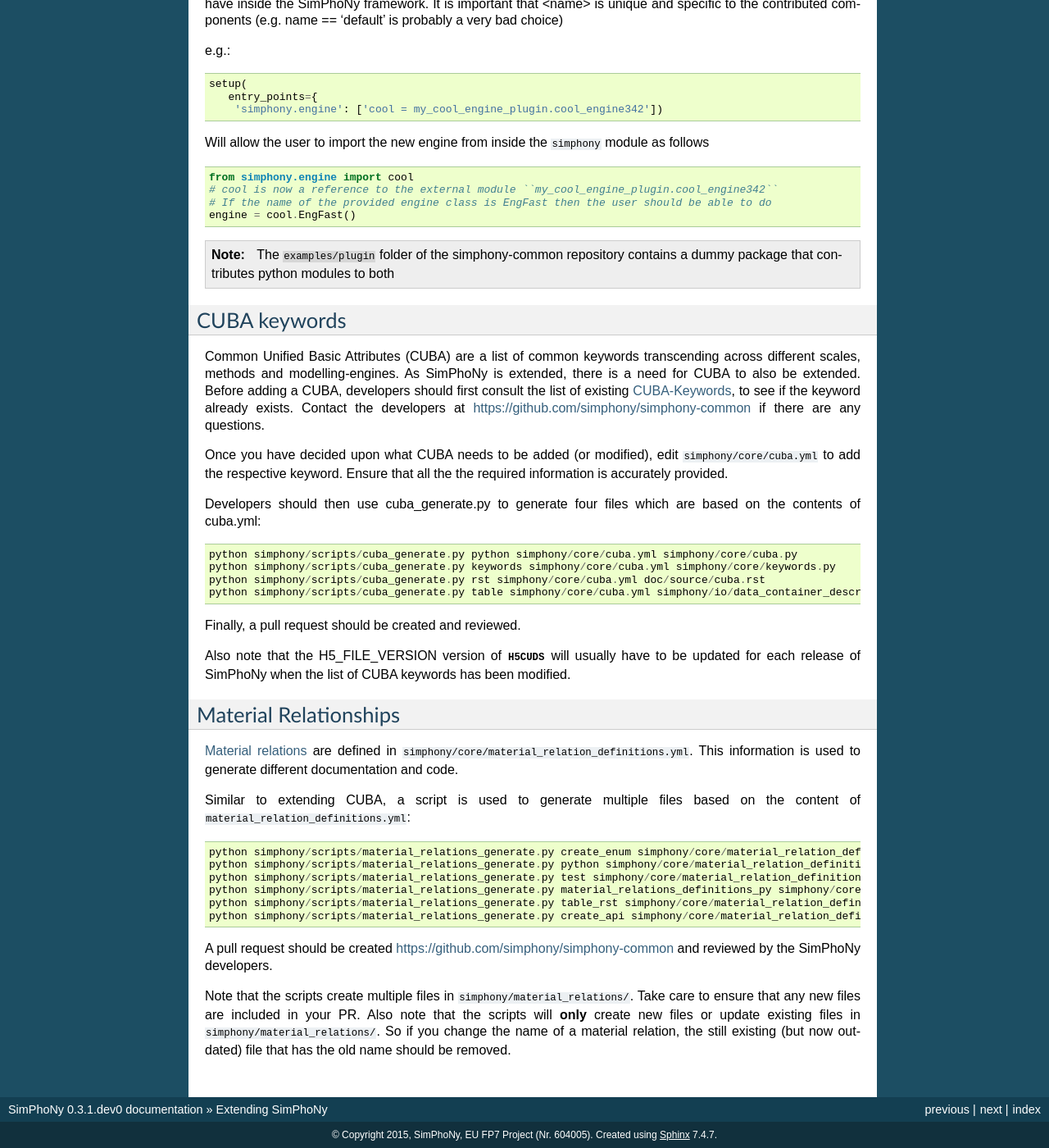
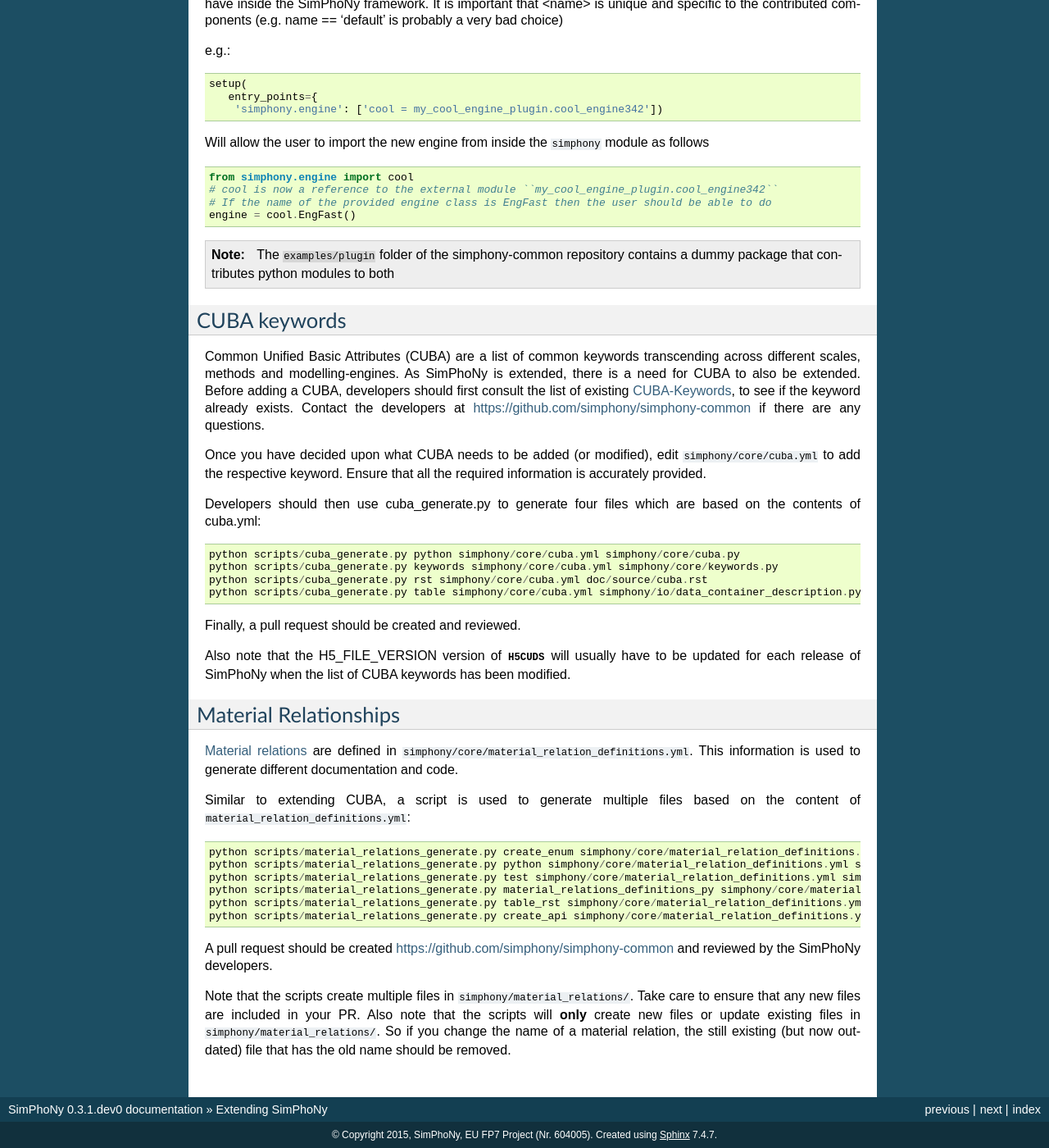
Before and after one commit to simphony/simphony-common, a Sphinx documentation site: the page built from doc/source/extending_simphony.rst, in a window 1280 px wide and 1400 px high, scrolled down 534 px. Shown: the whole window at 82% size. Built offline with Sphinx 7.4.7, drawn with Linux system fonts in a browser that asks for light colours.

Commit message:
Update docs after moving packages accordingly

```diff
--- a/doc/source/extending_simphony.rst
+++ b/doc/source/extending_simphony.rst
@@ -67,16 +67,16 @@
 https://github.com/simphony/simphony-common if there are any questions.
 
 Once you have decided upon what CUBA needs to be added (or modified), edit
-``simphony/core/cuba.yml`` to add the respective keyword. Ensure that all the
+``simphony/core/cuba.yml`` to add the respective keyword. Ensure that all
 the required information is accurately provided.
 
 Developers should then use cuba_generate.py to generate four files which are
 based on the contents of cuba.yml::
 
-   python simphony/scripts/cuba_generate.py python simphony/core/cuba.yml simphony/core/cuba.py
-   python simphony/scripts/cuba_generate.py keywords simphony/core/cuba.yml simphony/core/keywords.py
-   python simphony/scripts/cuba_generate.py rst simphony/core/cuba.yml doc/source/cuba.rst
-   python simphony/scripts/cuba_generate.py table simphony/core/cuba.yml simphony/io/data_container_description.py
+   python scripts/cuba_generate.py python simphony/core/cuba.yml simphony/core/cuba.py
+   python scripts/cuba_generate.py keywords simphony/core/cuba.yml simphony/core/keywords.py
+   python scripts/cuba_generate.py rst simphony/core/cuba.yml doc/source/cuba.rst
+   python scripts/cuba_generate.py table simphony/core/cuba.yml simphony/io/data_container_description.py
 
 Finally, a pull request should be created and reviewed.
 
@@ -95,12 +95,12 @@
 Similar to extending CUBA, a script is used to generate multiple files
 based on the content of ``material_relation_definitions.yml``::
 
-   python simphony/scripts/material_relations_generate.py create_enum simphony/core/material_relation_definitions.yml simphony/core/cuds_material_relation.py
-   python simphony/scripts/material_relations_generate.py python simphony/core/material_relation_definitions.yml simphony/cuds/material_relations/
-   python simphony/scripts/material_relations_generate.py test simphony/core/material_relation_definitions.yml simphony/cuds/material_relations/tests/
-   python simphony/scripts/material_relations_generate.py material_relations_definitions_py simphony/core/material_relation_definitions.yml simphony/core/material_relation_definitions.py
-   python simphony/scripts/material_relations_generate.py table_rst simphony/core/material_relation_definitions.yml doc/source/material_relations_table.rst
-   python simphony/scripts/material_relations_generate.py create_api simphony/core/material_relation_definitions.yml doc/source/api/material_relations.rst
+   python scripts/material_relations_generate.py create_enum simphony/core/material_relation_definitions.yml simphony/core/cuds_material_relation.py
+   python scripts/material_relations_generate.py python simphony/core/material_relation_definitions.yml simphony/cuds/material_relations/
+   python scripts/material_relations_generate.py test simphony/core/material_relation_definitions.yml simphony/cuds/material_relations/tests/
+   python scripts/material_relations_generate.py material_relations_definitions_py simphony/core/material_relation_definitions.yml simphony/core/material_relation_definitions.py
+   python scripts/material_relations_generate.py table_rst simphony/core/material_relation_definitions.yml doc/source/material_relations_table.rst
+   python scripts/material_relations_generate.py create_api simphony/core/material_relation_definitions.yml doc/source/api/material_relations.rst
 
 A pull request should be created https://github.com/simphony/simphony-common
 and reviewed by the SimPhoNy developers.
```
